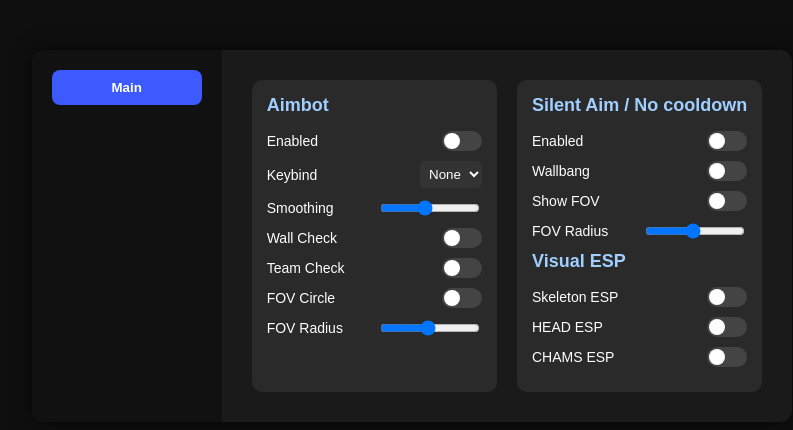
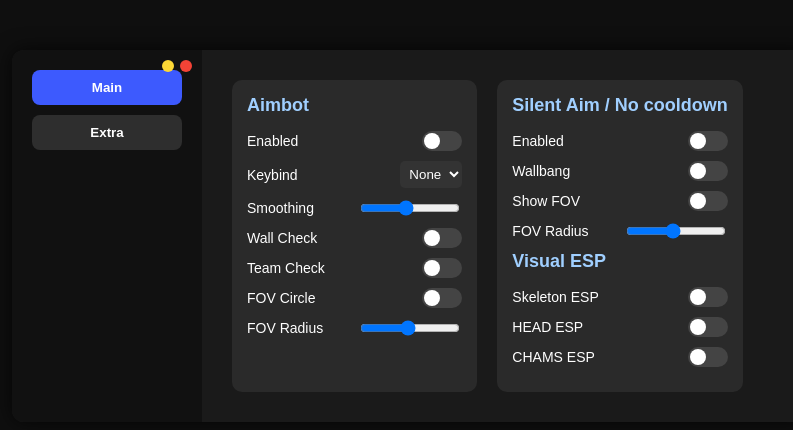
Before and after one commit to clsjiv/sampleguii, a plain HTML site: page index.html in a window 1280 px wide. Shown: the part 164-594 px from the top of the page, without its empty margins (228-1021 px from the left). Drawn offline with Linux system fonts and the light colour scheme.

Commit message:
Update index.html

```diff
--- a/index.html
+++ b/index.html
@@ -20,6 +20,13 @@
       border-radius: 12px;
       overflow: hidden;
       box-shadow: 0 0 20px rgba(0,0,0,0.7);
+      width: 800px;
+      transition: transform 0.3s ease, opacity 0.3s ease;
+    }
+    .hidden {
+      transform: scale(0.9);
+      opacity: 0;
+      pointer-events: none;
     }
     .sidebar {
       background-color: #111;
@@ -27,6 +34,7 @@
       width: 150px;
       display: flex;
       flex-direction: column;
+      position: relative;
     }
     .sidebar button {
       background-color: #2e2e2e;
@@ -37,16 +45,35 @@
       border-radius: 8px;
       cursor: pointer;
       font-weight: bold;
+      transition: background-color 0.3s;
     }
-    .sidebar button.active {
+    .sidebar button.active, .sidebar button:hover {
       background-color: #3d5afe;
     }
-    .content {
-      display: grid;
+    .window-controls {
+      position: absolute;
+      top: 10px;
+      right: 10px;
+      display: flex;
+      gap: 6px;
+    }
+    .window-controls div {
+      width: 12px;
+      height: 12px;
+      border-radius: 50%;
+      background-color: #888;
+      cursor: pointer;
+    }
+    .window-controls .minimize { background-color: #fdd835; }
+    .window-controls .close { background-color: #f44336; }.content {
+  display: none;
   grid-template-columns: repeat(2, 1fr);
   gap: 20px;
   padding: 30px;
   min-width: 500px;
+}
+.content.active {
+  display: grid;
 }
 .section {
   background-color: #2a2a2a;
@@ -102,78 +129,62 @@
   border-radius: 5px;
   padding: 5px;
 }
+
   </style>
 </head>
 <body>
-  <div class="panel">
+  <div class="panel" id="panel">
     <div class="sidebar">
-      <button class="active">Main</button>
+      <div class="window-controls">
+        <div class="minimize" onclick="togglePanel()"></div>
+        <div class="close" onclick="document.getElementById('panel').remove()"></div>
       </div>
-    <div class="content">
+      <button class="tab-button active" onclick="switchTab('main')">Main</button>
+      <button class="tab-button" onclick="switchTab('extra')">Extra</button>
+    </div>
+    <div class="content active" id="main">
       <div class="section">
         <h2>Aimbot</h2>
-        <div class="option">
-          <label>Enabled</label>
-          <div class="toggle" onclick="this.classList.toggle('active')"></div>
-        </div>
-        <div class="option">
-          <label>Keybind</label>
-          <select><option>None</option><option>Q</option><option>E</option></select>
-        </div>
-        <div class="option">
-          <label>Smoothing</label>
-          <input class="slider" type="range" min="1" max="10" value="5">
-        </div>
-        <div class="option">
-          <label>Wall Check</label>
-          <div class="toggle" onclick="this.classList.toggle('active')"></div>
-        </div>
-        <div class="option">
-          <label>Team Check</label>
-          <div class="toggle" onclick="this.classList.toggle('active')"></div>
-        </div>
-        <div class="option">
-          <label>FOV Circle</label>
-          <div class="toggle" onclick="this.classList.toggle('active')"></div>
-        </div>
-        <div class="option">
-          <label>FOV Radius</label>
-          <input class="slider" type="range" min="10" max="200" value="100">
-        </div>
+        <div class="option"><label>Enabled</label><div class="toggle" onclick="this.classList.toggle('active')"></div></div>
+        <div class="option"><label>Keybind</label><select><option>None</option><option>Q</option><option>E</option></select></div>
+        <div class="option"><label>Smoothing</label><input class="slider" type="range" min="1" max="10" value="5"></div>
+        <div class="option"><label>Wall Check</label><div class="toggle" onclick="this.classList.toggle('active')"></div></div>
+        <div class="option"><label>Team Check</label><div class="toggle" onclick="this.classList.toggle('active')"></div></div>
+        <div class="option"><label>FOV Circle</label><div class="toggle" onclick="this.classList.toggle('active')"></div></div>
+        <div class="option"><label>FOV Radius</label><input class="slider" type="range" min="10" max="200" value="100"></div>
       </div>
       <div class="section">
         <h2>Silent Aim / No cooldown</h2>
-        <div class="option">
-          <label>Enabled</label>
-          <div class="toggle" onclick="this.classList.toggle('active')"></div>
+        <div class="option"><label>Enabled</label><div class="toggle" onclick="this.classList.toggle('active')"></div></div>
+        <div class="option"><label>Wallbang</label><div class="toggle" onclick="this.classList.toggle('active')"></div></div>
+        <div class="option"><label>Show FOV</label><div class="toggle" onclick="this.classList.toggle('active')"></div></div>
+        <div class="option"><label>FOV Radius</label><input class="slider" type="range" min="10" max="200" value="100"></div>
+        <h2>Visual ESP</h2>
+        <div class="option"><label>Skeleton ESP</label><div class="toggle" onclick="this.classList.toggle('active')"></div></div>
+        <div class="option"><label>HEAD ESP</label><div class="toggle" onclick="this.classList.toggle('active')"></div></div>
+        <div class="option"><label>CHAMS ESP</label><div class="toggle" onclick="this.classList.toggle('active')"></div></div>
       </div>
-        <div class="option">
-          <label>Wallbang</label>
-          <div class="toggle" onclick="this.classList.toggle('active')"></div>
     </div>
-        <div class="option">
-          <label>Show FOV</label>
-          <div class="toggle" onclick="this.classList.toggle('active')"></div>
-        </div>
-        <div class="option">
-          <label>FOV Radius</label>
-          <input class="slider" type="range" min="10" max="200" value="100">
-        </div>
-        <h2>Visual ESP</h2>
-        <div class="option">
-          <label>Skeleton ESP</label>
-          <div class="toggle" onclick="this.classList.toggle('active')"></div>
-        </div>
-        <div class="option">
-          <label>HEAD ESP</label>
-          <div class="toggle" onclick="this.classList.toggle('active')"></div>
-        </div>
-        <div class="option">
-          <label>CHAMS ESP</label>
-          <div class="toggle" onclick="this.classList.toggle('active')"></div>
+    <div class="content" id="extra">
+      <div class="section">
+        <h2>Extra Settings</h2>
+        <div class="option"><label>Debug Mode</label><div class="toggle" onclick="this.classList.toggle('active')"></div></div>
+        <div class="option"><label>Auto Save</label><div class="toggle" onclick="this.classList.toggle('active')"></div></div>
+        <div class="option"><label>UI Scale</label><input class="slider" type="range" min="50" max="150" value="100"></div>
       </div>
     </div>
   </div>
-  </div>
+  <script>
+    function switchTab(id) {
+      document.querySelectorAll('.tab-button').forEach(btn => btn.classList.remove('active'));
+      document.querySelectorAll('.content').forEach(c => c.classList.remove('active'));
+      document.getElementById(id).classList.add('active');
+      event.target.classList.add('active');
+    }
+    function togglePanel() {
+      const panel = document.getElementById('panel');
+      panel.classList.toggle('hidden');
+    }
+  </script>
 </body>
 </html>
```
Lines whose indentation alone changed are shown as unchanged.
